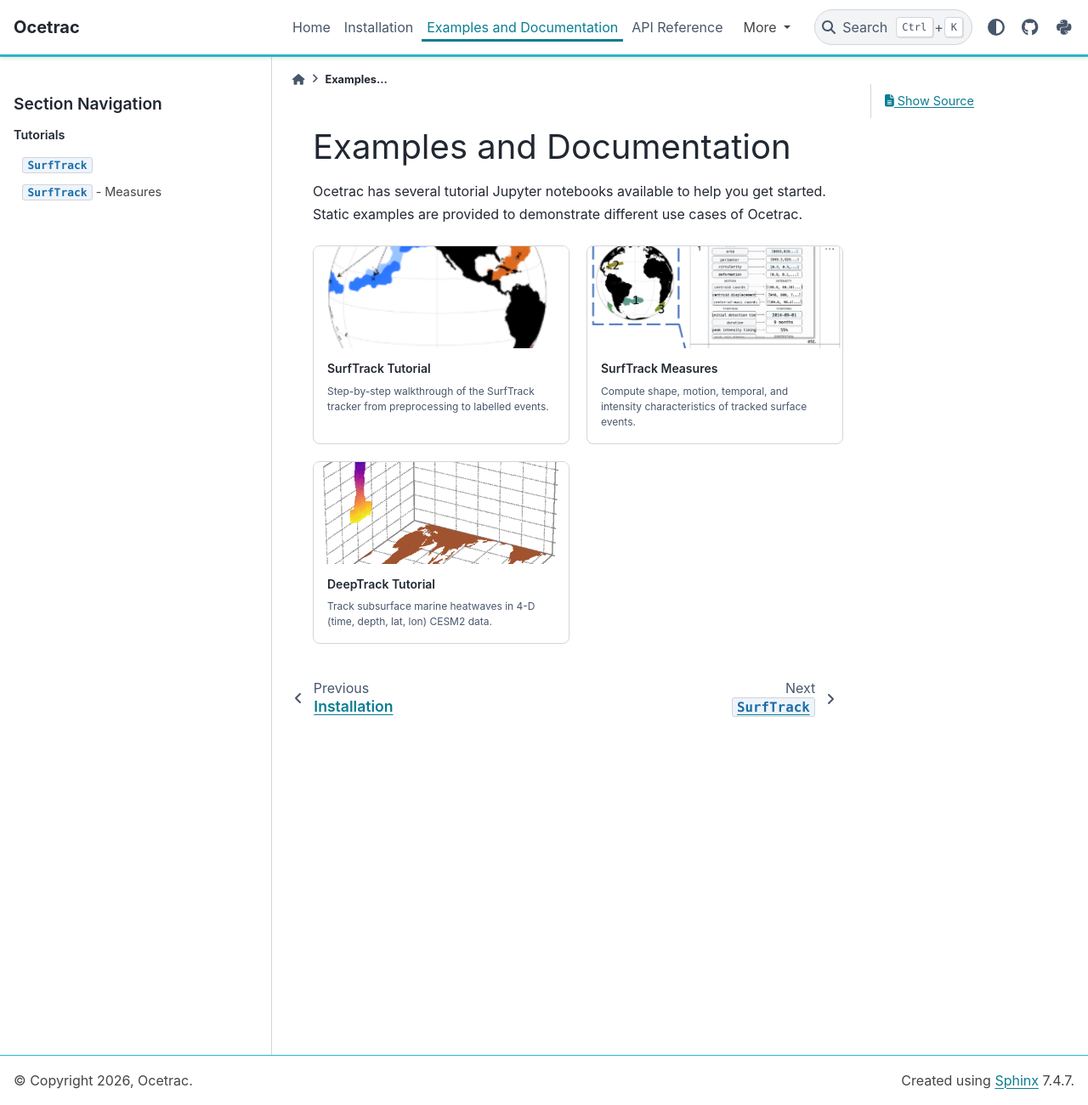
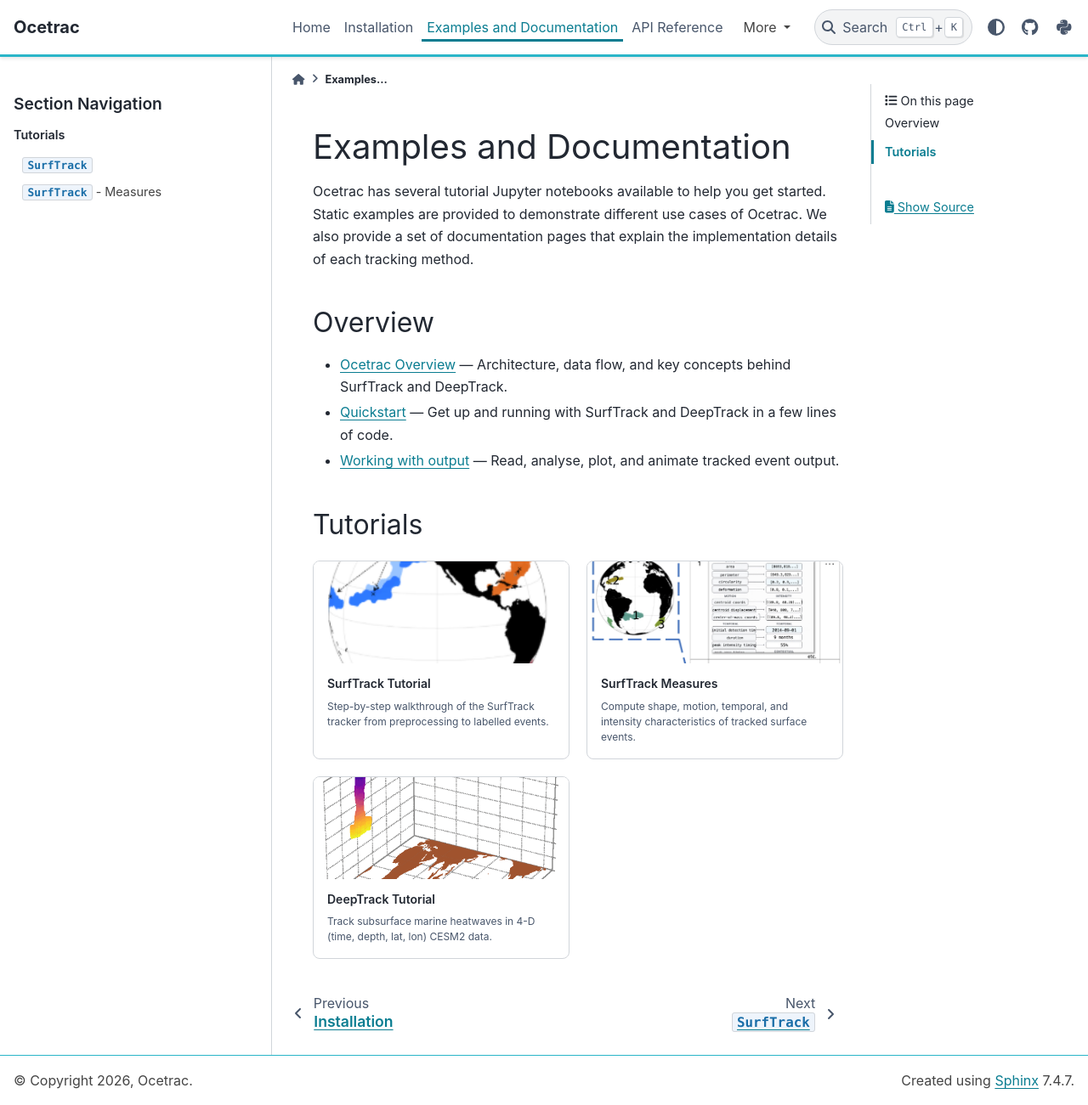
Before and after one commit to ocetrac/ocetrac, a Sphinx documentation site: the page built from docs/examples.rst, in a window 1280 px wide and 1301 px high. Shown: the whole window at 85% size. Built offline with Sphinx 7.4.7 and the PyData theme 0.15.4, drawn with Linux system fonts in a browser that asks for light colours; pages that are not in the unit, such as notebooks, are missing from menus; the version number could not be read and is left out.

Commit message:
overview and tutorials add

```diff
--- a/docs/examples.rst
+++ b/docs/examples.rst
@@ -2,7 +2,18 @@
 ==========================
 
 Ocetrac has several tutorial Jupyter notebooks available to help you get started. Static
-examples are provided to demonstrate different use cases of Ocetrac.
+examples are provided to demonstrate different use cases of Ocetrac. We also provide a set of documentation pages
+that explain the implementation details of each tracking method.
+
+Overview
+--------
+
+- `Ocetrac Overview <examples/ocetrac_overview.html>`_ — Architecture, data flow, and key concepts behind SurfTrack and DeepTrack.
+- `Quickstart <examples/quickstart.html>`_ — Get up and running with SurfTrack and DeepTrack in a few lines of code.
+- `Working with output <examples/working_with_output.html>`_ — Read, analyse, plot, and animate tracked event output.
+
+Tutorials
+--------
 
 .. raw:: html
 
```
